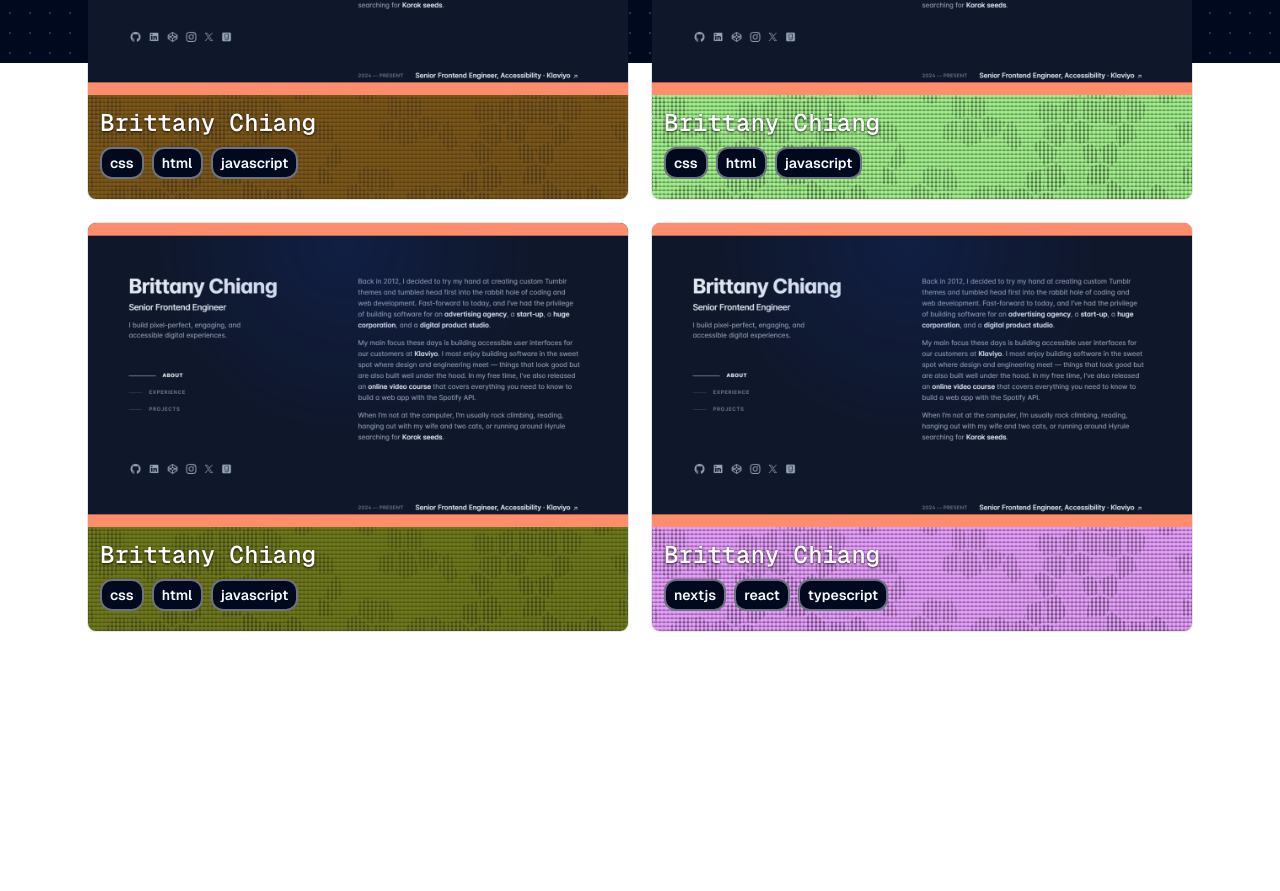
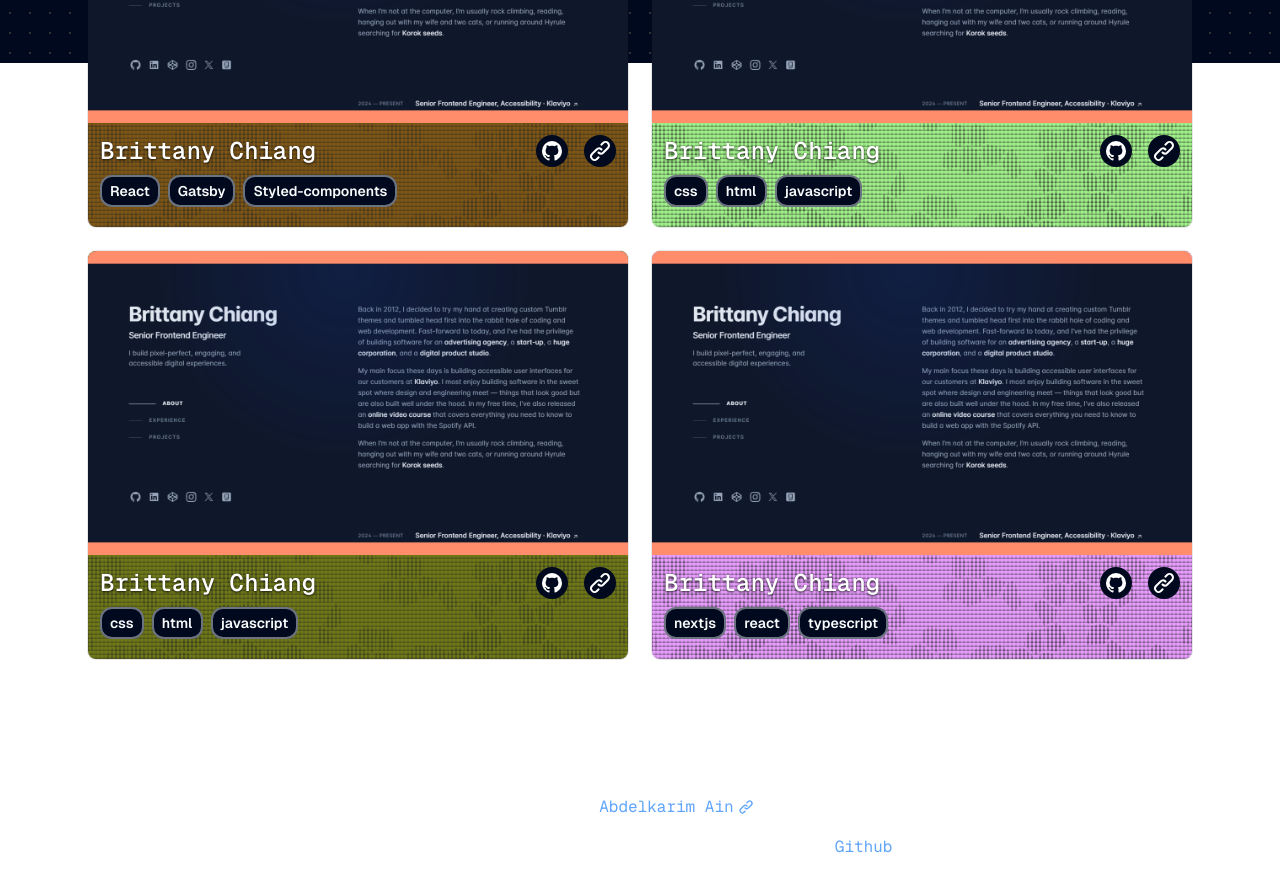
Before and after one commit to abdelkarimain/PortfolioSpot, a Next.js app: page / in a window 1280 px wide. Shown: the part 737-1628 px from the top of the page. Before the commit the page ends 1472 px from the top, so only its background shows below. Built offline with nearby package versions, Linux system fonts and the light colour scheme.

Commit message:
adding footer done

```diff
--- /dev/null
+++ b/app/components/Footer.tsx
@@ -0,0 +1,32 @@
+import { personalUrl, repoUrl } from "../constants";
+import { DemoIcon, GithubSourceIcon } from "../constants/icons";
+
+export default function Footer() {
+  return (
+    <footer className="py-8 text-white font-mono">
+      <div className="mx-auto mb-16 flex max-w-3xl flex-col items-center space-y-4 px-8 text-center">
+        <p>
+          Made by{" "}
+          <a
+            href={personalUrl}
+            target="_blank"
+            className="mr-1 inline-flex items-center gap-1 space-x-1 text-blue-400 hover:text-blue-300"
+          >
+            Abdelkarim Ain
+            <DemoIcon />
+          </a>
+        </p>
+        <p>
+          This project is open source you can find it on{" "}
+          <a
+            href={repoUrl}
+            target="_blank"
+            className="mr-1 inline-flex items-center space-x-1 text-blue-400 hover:text-blue-300"
+          >
+            Github
+          </a>
+        </p>
+      </div>
+    </footer>
+  );
+}
--- a/app/components/Hero.tsx
+++ b/app/components/Hero.tsx
@@ -10,10 +10,10 @@ export default function Hero() {
         </h2>
 
         <p className="mt-6 text-center text-lg text-gray-600 dark:text-gray-200">
-          Discover a curated collection of inspiring{" "}
-          <span className="cursor-fancy opacity-70"> developer portfolios</span>{" "}
-          , designed to spark creativity and showcase the best in web design and
-          technical skills.
+          Discover a curated collection of inspiring
+          <span className="cursor-fancy opacity-70"> open source </span>
+          developer portfolios, designed to spark creativity and showcase the
+          best in web design and technical skills.
         </p>
 
         <div className="mt-10 flex gap-4">
--- a/app/components/PItem.tsx
+++ b/app/components/PItem.tsx
@@ -1,6 +1,7 @@
 import Image from "next/image";
 import Link from "next/link";
 import { PListProps } from "../types";
+import { DemoIcon, GithubSourceIcon } from "../constants/icons";
 
 export default function PItem({ item }: { item: PListProps }) {
   const bgColor = "#" + Math.floor(Math.random() * 16777215).toString(16);
@@ -12,7 +13,7 @@ export default function PItem({ item }: { item: PListProps }) {
       }}
       className={`text-white relative min-h-[300px] w-full overflow-hidden rounded-lg ring-1 ring-slate-900/10`}
     >
-      <Link href={"/"} className="w- relative">
+      <div className="w- relative">
         <div className="w-full relative h-fit">
           <Image
             className="w-full rounded-t-lg aspect-video h-full object-cover"
@@ -22,14 +23,32 @@ export default function PItem({ item }: { item: PListProps }) {
             height={500}
           />
         </div>
-      </Link>
+      </div>
       <div className="p-3">
-        <Link
-          href={"/"}
-          className="font-semibold text-2xl font-mono drop-shadow-[0_1.2px_1.2px_rgba(0,0,0,0.8)]"
-        >
-          {item.owner}
-        </Link>
+        <div className="flex justify-between items-center">
+          <span className="font-semibold text-2xl font-mono drop-shadow-[0_1.2px_1.2px_rgba(0,0,0,0.8)]">
+            {item.owner}
+          </span>
+
+          <div className="flex justify-end items-center gap-4">
+            <a
+              href={item.github}
+              target="_blank"
+              rel="noopener noreferrer"
+              className="inline-flex bg-[#00091D] rounded-full p-1"
+            >
+              <GithubSourceIcon className="h-6 w-6 text-white transition-colors hover:text-gray-200" />
+            </a>
+            <a
+              href={item.demo}
+              target="_blank"
+              rel="noopener noreferrer"
+              className="inline-flex bg-[#00091D] rounded-full p-1"
+            >
+              <DemoIcon className="h-6 w-6 text-white transition-colors hover:text-gray-200" />
+            </a>
+          </div>
+        </div>
 
         <div className="mt-2 flex items-center  gap-x-5">
           <div className="flex items-center flex-wrap gap-x-2">
--- a/app/constants/icons.tsx
+++ b/app/constants/icons.tsx
@@ -1,11 +1,4 @@
-type IconTypes = {
-  height: string;
-  width: string;
-  color: string;
-  fill: string;
-  stroke: string;
-  className: string;
-};
+import { IconTypes } from "../types";
 
 const GithubIcon = ({
   width = "24",
@@ -27,6 +20,27 @@ const GithubIcon = ({
   >
     <path d="M15 22v-4a4.8 4.8 0 0 0-1-3.5c3 0 6-2 6-5.5.08-1.25-.27-2.48-1-3.5.28-1.15.28-2.35 0-3.5 0 0-1 0-3 1.5-2.64-.5-5.36-.5-8 0C6 2 5 2 5 2c-.3 1.15-.3 2.35 0 3.5A5.403 5.403 0 0 0 4 9c0 3.5 3 5.5 6 5.5-.39.49-.68 1.05-.85 1.65-.17.6-.22 1.23-.15 1.85v4"></path>
     <path d="M9 18c-4.51 2-5-2-7-2"></path>
+  </svg>
+);
+
+const GithubSourceIcon = ({
+  width = "24",
+  height = "24",
+  fill = "none",
+  ...rest
+}: Partial<IconTypes>) => (
+  <svg
+    xmlns="http://www.w3.org/2000/svg"
+    width={width}
+    height={height}
+    fill={fill}
+    {...rest}
+    viewBox="0 0 24 24"
+  >
+    <path
+      fill="currentColor"
+      d="M12 2A10 10 0 0 0 2 12c0 4.42 2.87 8.17 6.84 9.5c.5.08.66-.23.66-.5v-1.69c-2.77.6-3.36-1.34-3.36-1.34c-.46-1.16-1.11-1.47-1.11-1.47c-.91-.62.07-.6.07-.6c1 .07 1.53 1.03 1.53 1.03c.87 1.52 2.34 1.07 2.91.83c.09-.65.35-1.09.63-1.34c-2.22-.25-4.55-1.11-4.55-4.92c0-1.11.38-2 1.03-2.71c-.1-.25-.45-1.29.1-2.64c0 0 .84-.27 2.75 1.02c.79-.22 1.65-.33 2.5-.33s1.71.11 2.5.33c1.91-1.29 2.75-1.02 2.75-1.02c.55 1.35.2 2.39.1 2.64c.65.71 1.03 1.6 1.03 2.71c0 3.82-2.34 4.66-4.57 4.91c.36.31.69.92.69 1.85V21c0 .27.16.59.67.5C19.14 20.16 22 16.42 22 12A10 10 0 0 0 12 2"
+    ></path>
   </svg>
 );
 
@@ -75,4 +89,24 @@ const ArrowRightIcon = ({
   </svg>
 );
 
-export { GithubIcon, TwitterIcon, ArrowRightIcon };
+const DemoIcon = ({
+  width = "16",
+  height = "16",
+  fill = "none",
+  ...rest
+}: Partial<IconTypes>) => (
+  <svg
+    xmlns="http://www.w3.org/2000/svg"
+    viewBox="0 0 24 24"
+    width={width}
+    height={height}
+    fill={fill}
+    {...rest}
+  >
+    <path
+      fill="currentColor"
+      d="m10 17.55l-1.77 1.72a2.47 2.47 0 0 1-3.5-3.5l4.54-4.55a2.46 2.46 0 0 1 3.39-.09l.12.1a1 1 0 0 0 1.4-1.43a3 3 0 0 0-.18-.21a4.46 4.46 0 0 0-6.09.22l-4.6 4.55a4.48 4.48 0 0 0 6.33 6.33L11.37 19A1 1 0 0 0 10 17.55M20.69 3.31a4.49 4.49 0 0 0-6.33 0L12.63 5A1 1 0 0 0 14 6.45l1.73-1.72a2.47 2.47 0 0 1 3.5 3.5l-4.54 4.55a2.46 2.46 0 0 1-3.39.09l-.12-.1a1 1 0 0 0-1.4 1.43a3 3 0 0 0 .23.21a4.47 4.47 0 0 0 6.09-.22l4.55-4.55a4.49 4.49 0 0 0 .04-6.33"
+    ></path>
+  </svg>
+);
+export { GithubIcon, TwitterIcon, ArrowRightIcon, GithubSourceIcon, DemoIcon };
--- a/app/constants/index.ts
+++ b/app/constants/index.ts
@@ -1,5 +1,6 @@
 const githubUrl = "https://github.com/abdelkarimain";
 const twitterUrl = "https://twitter.com/ainabdelkarim";
 const repoUrl = "https://github.com/abdelkarimain/PortfolioSpot";
+const personalUrl = "https://abdelkarimain.vercel.app";
 
-export { githubUrl, twitterUrl, repoUrl };
+export { githubUrl, twitterUrl, repoUrl, personalUrl };
--- a/app/data.json
+++ b/app/data.json
@@ -3,10 +3,10 @@
     {
       "id": 1,
       "owner": "Brittany Chiang",
-      "image": "/assets/brittany-chiang.png?raw=true",
-      "stack": ["css", "html", "javascript"],
-      "github": "https://github.com/",
-      "demo": "https://github.com/"
+      "image": "/assets/brittany-chiang.png",
+      "stack": ["React", "Gatsby", "Styled-components"],
+      "github": "https://github.com/bchiang7/v4",
+      "demo": "https://v4.brittanychiang.com"
     },
     {
       "id": 2,
@@ -23,7 +23,8 @@
       "stack": ["css", "html", "javascript"],
       "github": "https://github.com/",
       "demo": "https://github.com/"
-    },{
+    },
+    {
       "id": 4,
       "owner": "Brittany Chiang",
       "image": "/assets/brittany-chiang.png?raw=true",
--- a/app/page.tsx
+++ b/app/page.tsx
@@ -4,6 +4,7 @@ import { promises as fs } from "fs";
 import { PListProps } from "./types";
 import PList from "./components/PList";
 import { revalidatePath } from "next/cache";
+import Footer from "./components/Footer";
 
 let selectedCategory: string | null = null;
 
@@ -89,6 +90,7 @@ export default async function Home() {
         </div>
       </div>
       <PList data={filteredData} />
+      <Footer />
     </>
   );
 }
```
Also changed, not shown: app/types/index.ts (+9 -0 lines).
